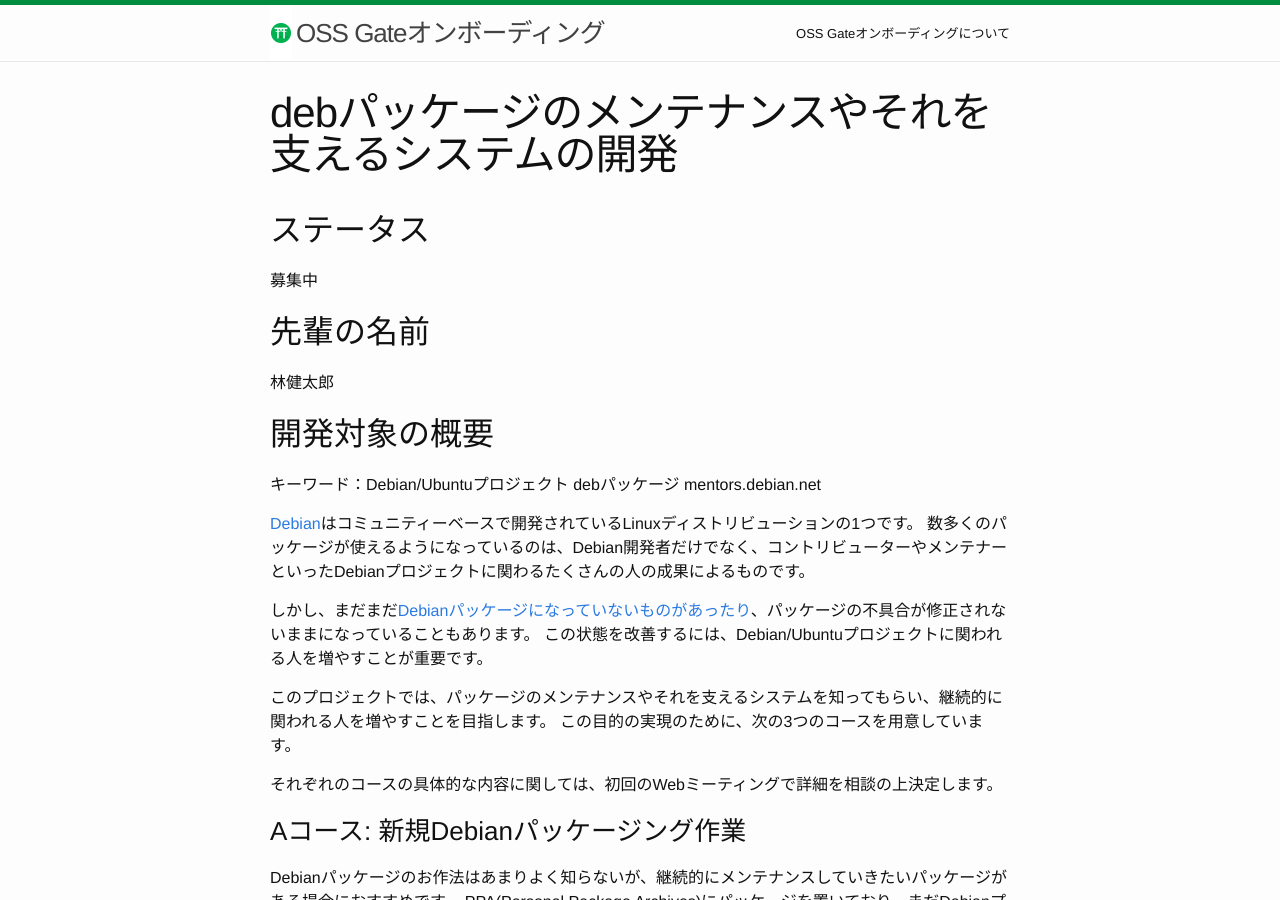
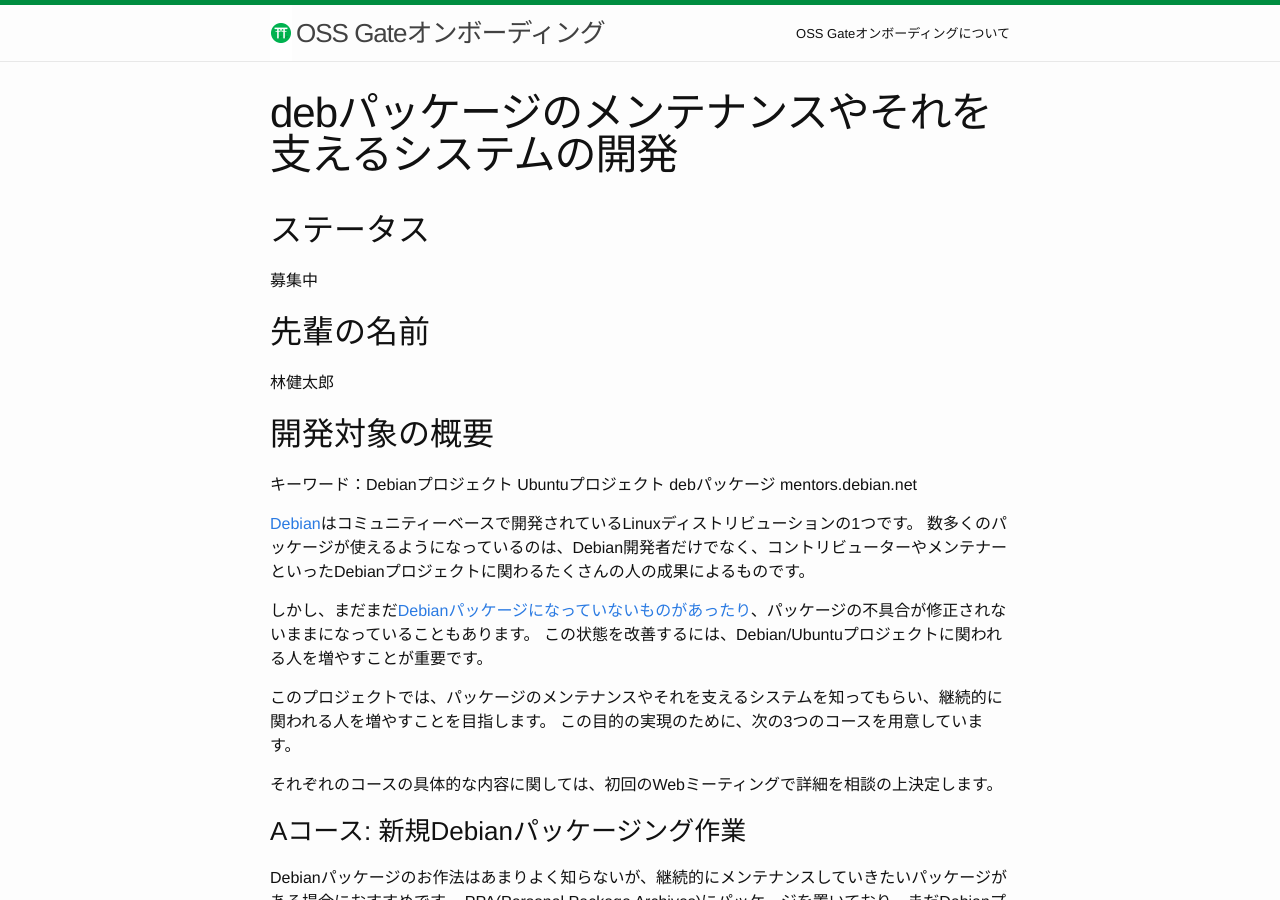
Before and after one commit to oss-gate/on-boarding, a Jekyll site: the page built from proposals/2021-08/kenhys-maintain-debian-packages/index.md, in a window 1280 px wide and 900 px high. Built offline with Jekyll 4.4.1, drawn with Linux system fonts in a browser that asks for light colours; Markdown is read by kramdown in place of the engine named in the settings; comment, search, counter and statistics services are not loaded.

Commit message:
Split keywords

```diff
--- a/proposals/2021-08/kenhys-maintain-debian-packages/index.md
+++ b/proposals/2021-08/kenhys-maintain-debian-packages/index.md
@@ -13,7 +13,7 @@ title: debパッケージのメンテナンスやそれを支えるシステム
 
 ## <span id="overview">開発対象の概要</span>
 
-キーワード：Debian/Ubuntuプロジェクト debパッケージ mentors.debian.net
+キーワード：Debianプロジェクト Ubuntuプロジェクト debパッケージ mentors.debian.net
 
 [Debian](https://www.debian.org/)はコミュニティーベースで開発されているLinuxディストリビューションの1つです。
 数多くのパッケージが使えるようになっているのは、Debian開発者だけでなく、コントリビューターやメンテナーといったDebianプロジェクトに関わるたくさんの人の成果によるものです。
```
